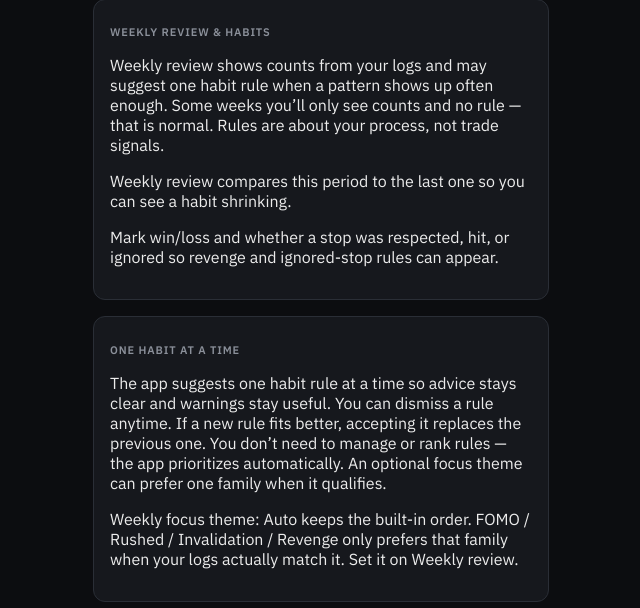
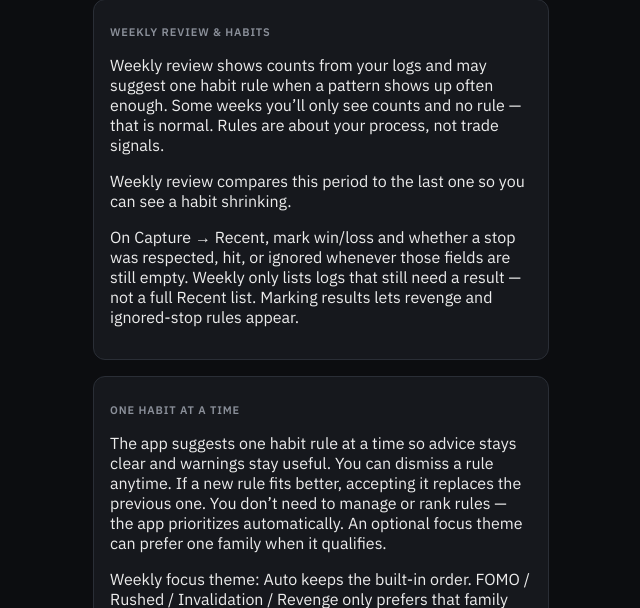
Before and after one commit to frhnazem/Conviction, a Flask app: page /help in a window 1280 px wide. Shown: the part 480-1088 px from the top of the page, without its empty margins (319-959 px from the left). Run offline with Flask 3, Linux system fonts and the light colour scheme; some libraries are stand-ins or nearby versions.

Commit message:
Update help.html

```diff
--- a/templates/help.html
+++ b/templates/help.html
@@ -21,7 +21,7 @@
   <h2 class="legend">Weekly review & habits</h2>
   <p>Weekly review shows counts from your logs and may suggest one habit rule when a pattern shows up often enough. Some weeks you’ll only see counts and no rule — that is normal. Rules are about your process, not trade signals.</p>
   <p>Weekly review compares this period to the last one so you can see a habit shrinking.</p>
-  <p>Mark win/loss and whether a stop was respected, hit, or ignored so revenge and ignored-stop rules can appear.</p>
+  <p>On Capture → Recent, mark win/loss and whether a stop was respected, hit, or ignored whenever those fields are still empty. Weekly only lists logs that still need a result — not a full Recent list. Marking results lets revenge and ignored-stop rules appear.</p>
 </section>
 <section class="card">
   <h2 class="legend">One habit at a time</h2>
```
